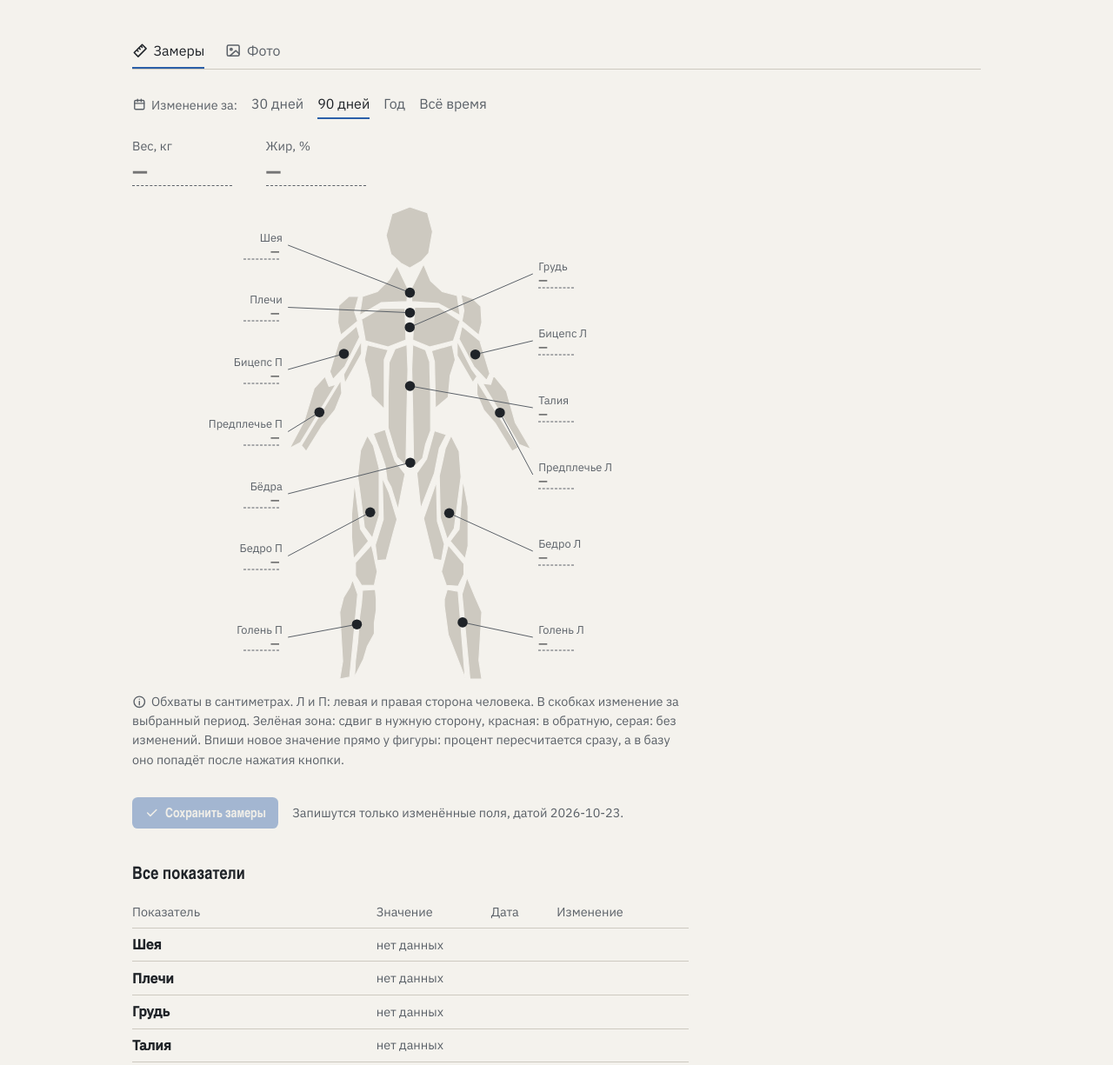
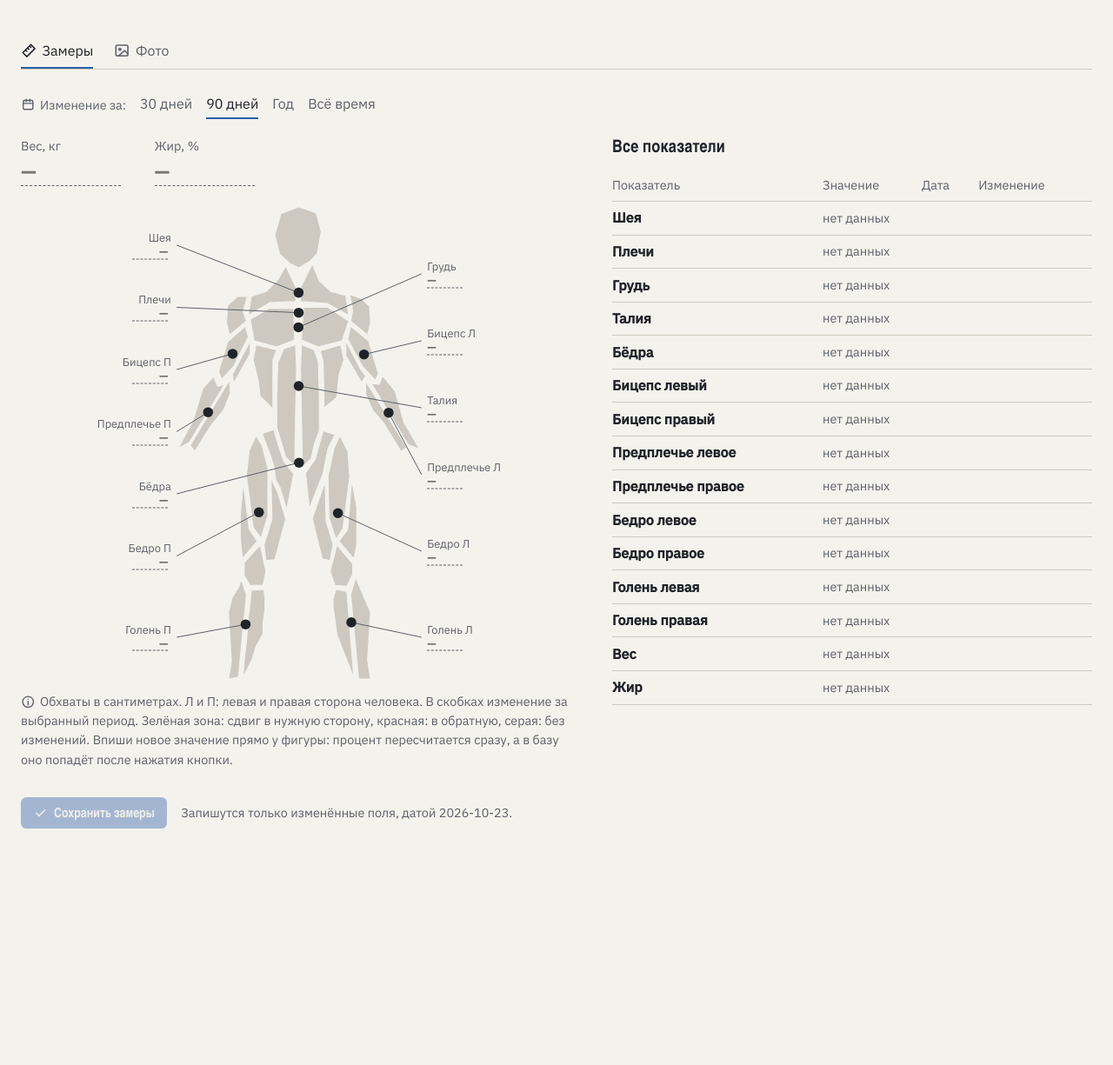
Before and after one commit to BorodaPetra/Pumping_Iron, a FastAPI app: page /body in a window 1280 px wide. Shown: the part 75-1300 px from the top of the page at 87% size. After the commit the page ends 1028 px from the top, so only its background shows below. Run offline with FastAPI, Linux system fonts and the light colour scheme; data comes from the database, SQL or seed files in the repository; data that the repository does not hold is empty.

Commit message:
Body page: two columns on wide screens (form with figure, table of all values beside it)

```diff
--- a/src/pumping_iron/static/style.css
+++ b/src/pumping_iron/static/style.css
@@ -485,6 +485,14 @@ a.btn-quiet { text-decoration: none; }
 .history thead th { color: var(--muted); font-weight: 400; font-size: 0.9rem; }
 .history a { color: var(--chalk); text-decoration-color: var(--plate); }
 
+/* Body page: the form with the figure on the left, the table of all values on the right (wide screens only). */
+@media (min-width: 70rem) {
+  main:has(.body-layout) { max-width: 80rem; }
+  .body-layout { display: grid; grid-template-columns: minmax(0, 40rem) minmax(0, 1fr); gap: 2.5rem; align-items: start; }
+  .body-layout .history { margin-top: 0; }
+  .body-layout .history h2 { margin-top: 0; }
+}
+
 /* what the server changed (or failed to do) during a reply, shown apart from the model's text */
 .notice {
   margin: 0.4rem 0;
--- a/src/pumping_iron/templates/body.html
+++ b/src/pumping_iron/templates/body.html
@@ -22,6 +22,8 @@
   {% endfor %}
 </nav>
 
+{# Two columns on a wide screen: the measuring form with the figure, and the table of all values next to it. #}
+<div class="body-layout">
 <form class="measure-sheet" method="post" action="/body/measure">
   <div class="tiles">
     {% for t, s in tiles %}
@@ -64,7 +66,6 @@
     <span class="muted">Запишутся только изменённые поля, датой {{ today }}.</span>
   </div>
 </form>
-<script src="{{ url_for('static', path='body.js') }}" defer></script>
 
 <section class="history">
   <h2>Все показатели</h2>
@@ -86,4 +87,6 @@
     </tbody>
   </table>
 </section>
+</div>
+<script src="{{ url_for('static', path='body.js') }}" defer></script>
 {% endblock %}
```
